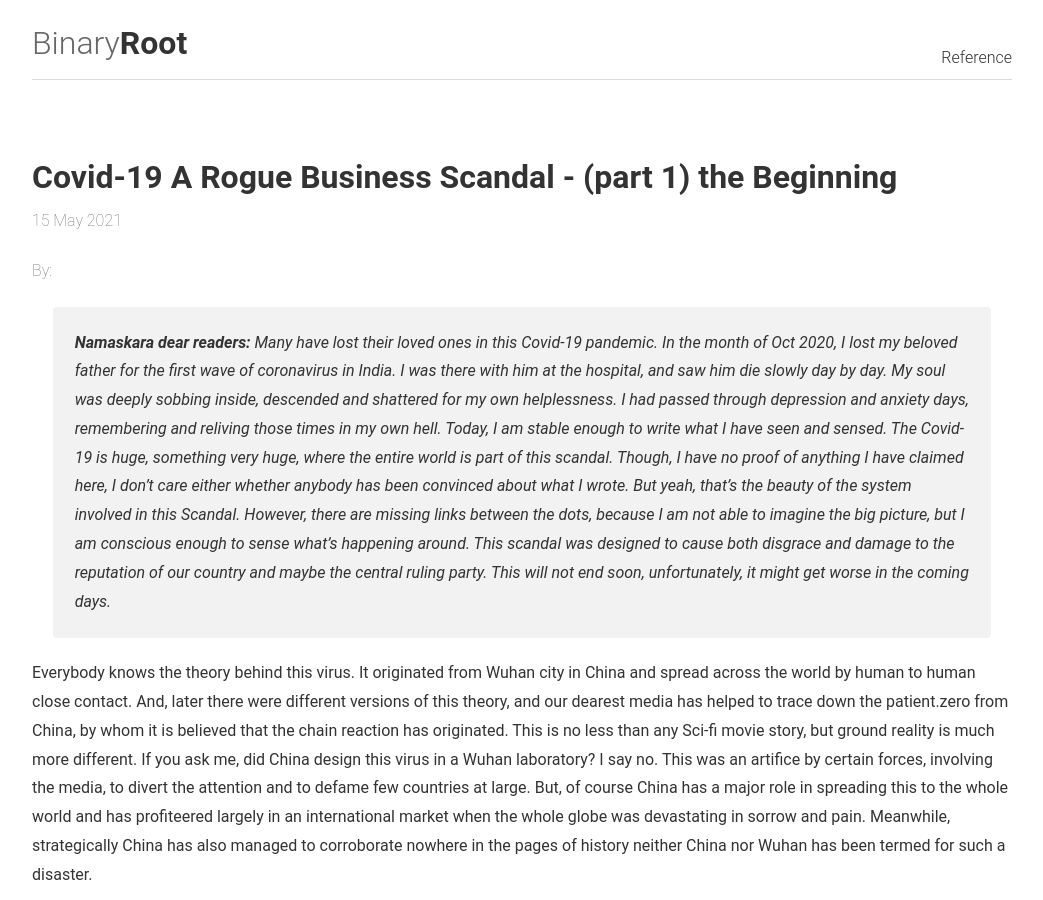
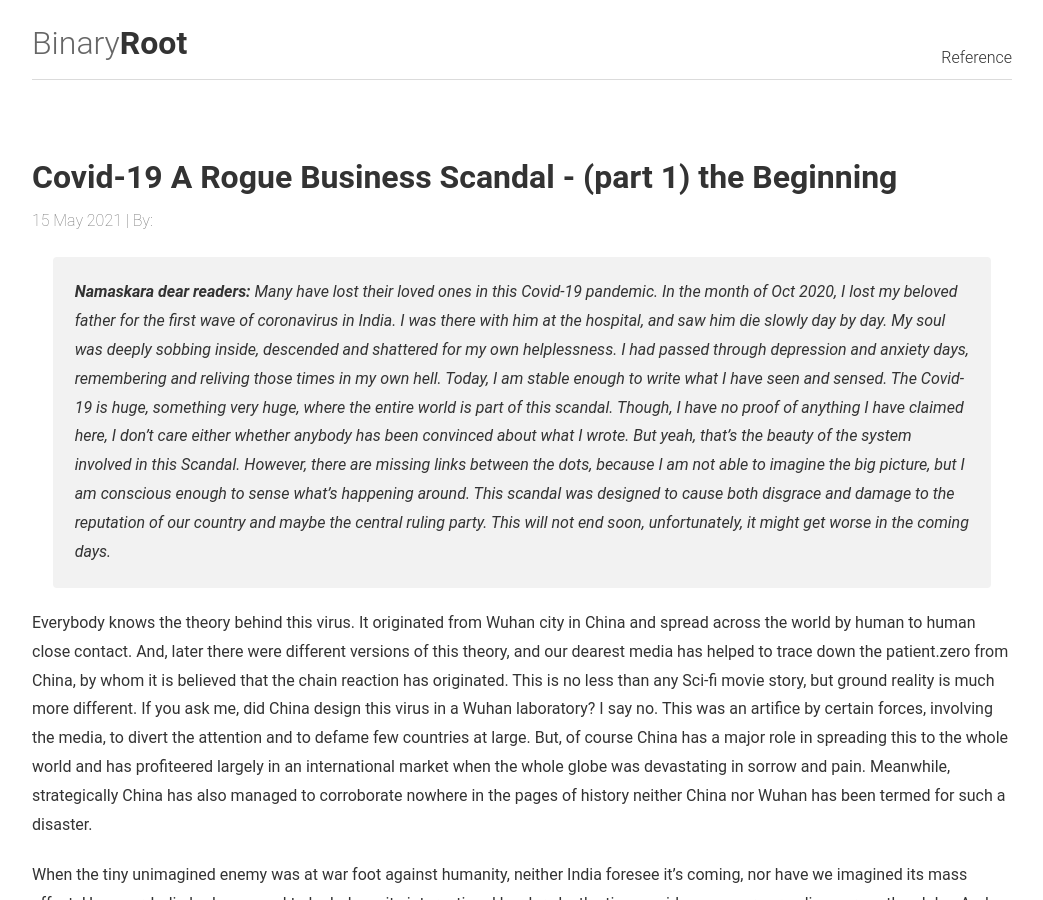
Before and after one commit to gkiranp/gkiranp.github.io, a Jekyll site: the page built from _posts/2021-05-15-covid-19-a-rogue-business-scandal-part1.md, in a window 1280 px wide and 900 px high. Shown: the whole window, without its empty margins (118-1161 px from the left). Built offline with Jekyll 4.4.1, drawn with Linux system fonts in a browser that asks for light colours.

Commit message:
adding author settings to every post

```diff
--- a/_config.yml
+++ b/_config.yml
@@ -1,10 +1,9 @@
 # Site settings
 title: Binary Root | A blog about Life and everything
 url: "https://gkiranp.github.io"
-author:
-  name: "Kiran"
-  email: "mail2kirangp@gmail.com"
-  url: "https://gkiranp.github.io"
+author: "Kiran"
+email: "mail2kirangp@gmail.com"
+url: "https://gkiranp.github.io"
 
 # Build settings
 encoding: UTF-8
--- a/_layouts/post.html
+++ b/_layouts/post.html
@@ -3,8 +3,7 @@
 ---
 <article id="post-page">
 	<h2>{%if page.header %}{{ page.header }}{% else %}{{ page.title }}{% endif %}</h2>
-	<time datetime="{{ page.date | date_to_xmlschema }}" class="by-line">{{ page.date | date_to_string }}</time>
-	<span class="by-line"> {% assign author = site.author[page.author] %} By: {{ author.name }} </span>
+	<time datetime="{{ page.date | date_to_xmlschema }}" class="by-line">{{ page.date | date_to_string }} | By: {{ page.author }}</time>
 	<div class="content">
 
 		{{ content }}
```
